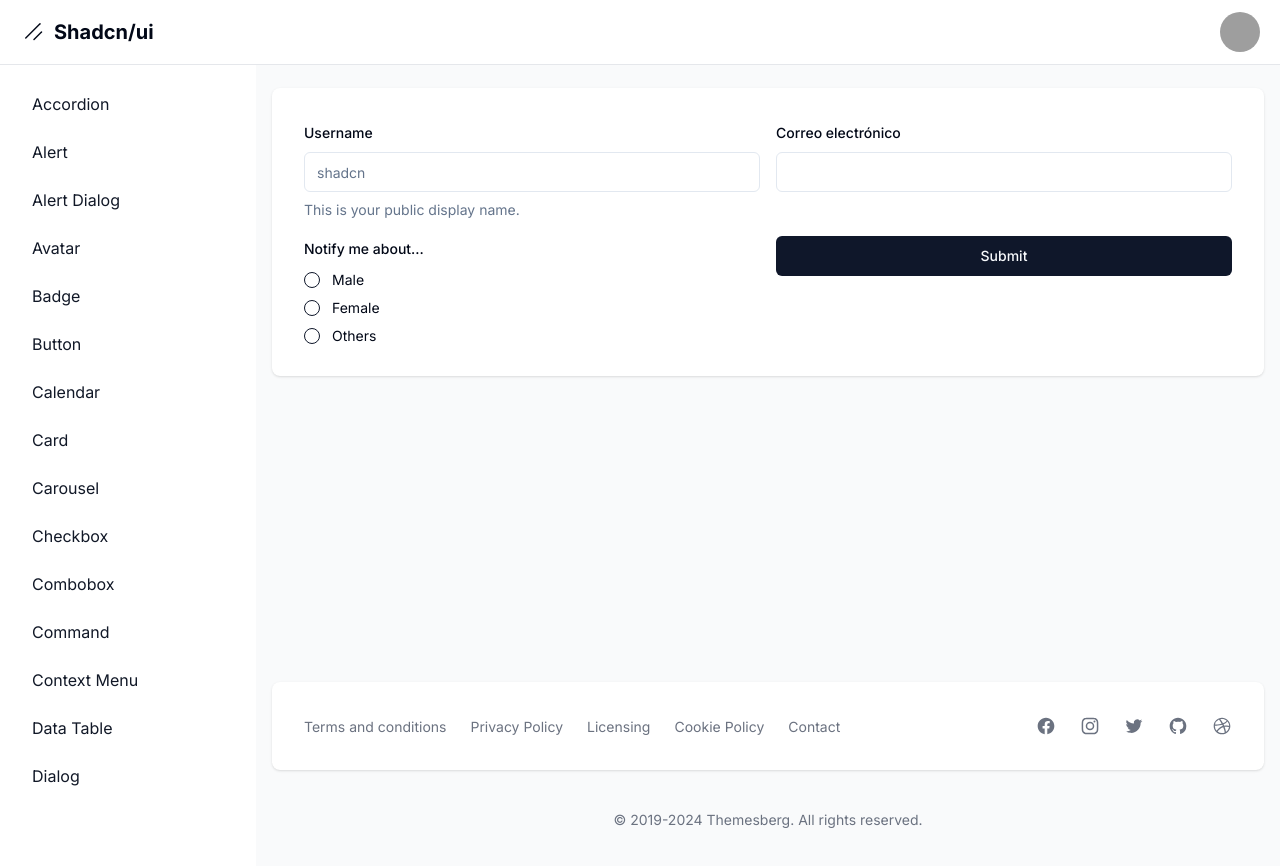
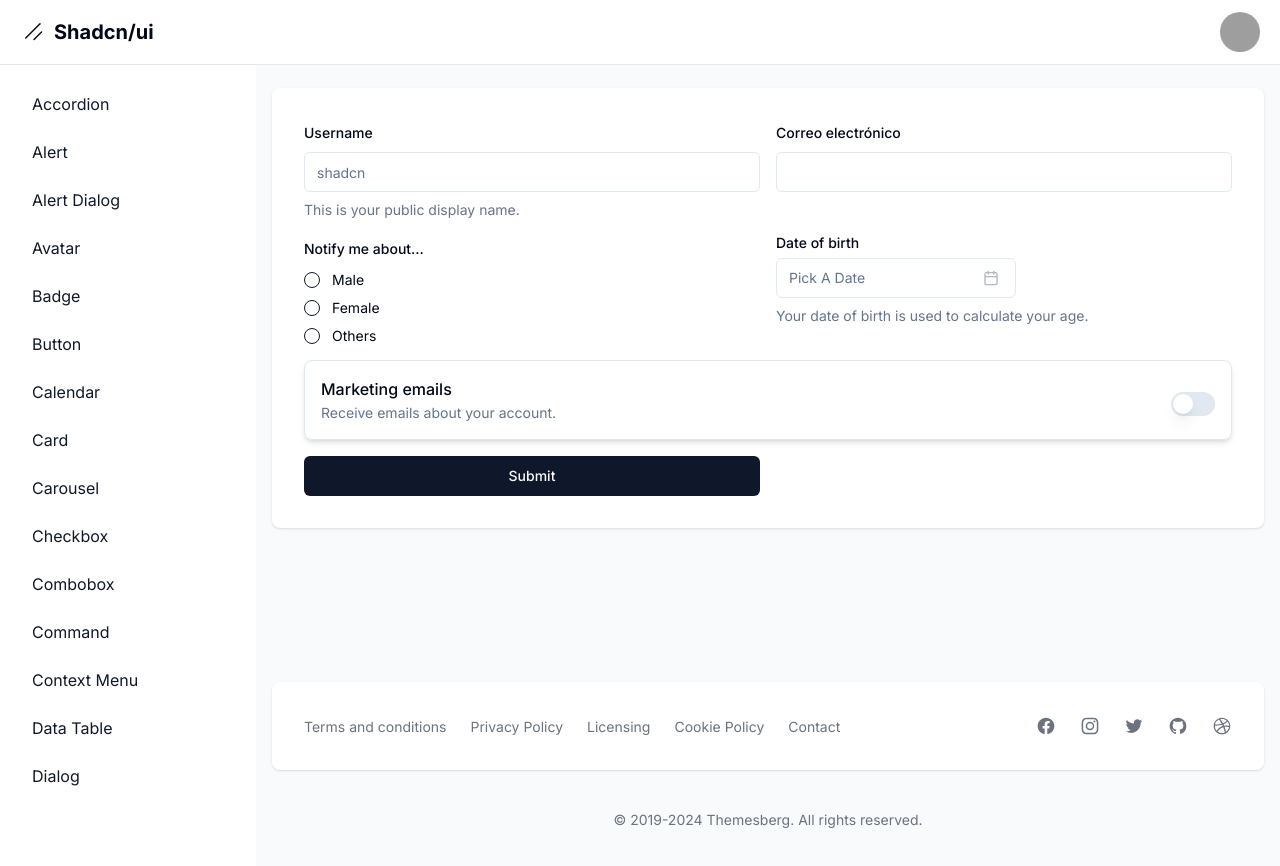
Before and after one commit to ArmandoJC/shadcn-ui_example, a Next.js app: page /dashboard/form in a window 1280 px wide. Shown: the top 866 px of the page. Built offline with nearby package versions, Linux system fonts and the light colour scheme; grey boxes are pictures that could not be loaded.

Commit message:
Data picker y switch

```diff
--- a/app/dashboard/form/page.tsx
+++ b/app/dashboard/form/page.tsx
@@ -15,12 +15,27 @@
   FormMessage,
 } from "@/components/ui/form"
 import { RadioGroup, RadioGroupItem } from "@/components/ui/radio-group"
+import { Switch } from "@/components/ui/switch"
+import { Calendar } from "@/components/ui/calendar"
 import { Input } from "@/components/ui/input"
+import { Popover, PopoverContent, PopoverTrigger } from "@/components/ui/popover"
+import { cn } from "@/lib/utils"
+import { format } from "date-fns"
+import { CalendarIcon } from "lucide-react"
 
 const formSchema = z.object({
   username: z.string().min(2).max(20),
   email: z.string().email(),
-  gender: z.enum(['male', 'female', 'others'], { message: "Seleccione" })
+  gender: z.enum(['male', 'female', 'others'], { message: "Seleccione" }),
+  dateOfBirth: z.date({
+    required_error: "A date of birth is required.",
+  }),
+  marketingEmails: z.boolean().default(false),
+}).refine((data) => {
+  return data.marketingEmails === true
+}, {
+  message: 'Debes aceptar los correos de marketing',
+  path: ['marketingEmails']
 })
 
 
@@ -34,6 +49,7 @@
       username: "",
       email: '',
       // gender: 'others'
+
     },
   })
 
@@ -48,9 +64,7 @@
   return (
     <div>
       <Form {...form}>
-        <form onSubmit={form.handleSubmit(onSubmit)} className="grid grid-cols-2 gap-4">
-
-
+        <form onSubmit={form.handleSubmit(onSubmit)} className="grid grid-cols-1 sm:grid-cols-2 gap-4">
           {/* USERNAME */}
           <FormField
             control={form.control}
@@ -126,6 +140,78 @@
             )}
           />
 
+          {/* DATE OF BIRTH */}
+          <FormField
+            control={form.control}
+            name="dateOfBirth"
+            render={({ field }) => (
+              <FormItem className="flex flex-col">
+                <FormLabel>Date of birth</FormLabel>
+                <Popover>
+                  <PopoverTrigger asChild>
+                    <FormControl>
+                      <Button
+                        variant={"outline"}
+                        className={cn(
+                          "w-[240px] pl-3 text-left font-normal",
+                          !field.value && "text-muted-foreground"
+                        )}
+                      >
+                        {field.value ? (
+                          format(field.value, "PPP")
+                        ) : (
+                          <span>Pick a date</span>
+                        )}
+                        <CalendarIcon className="ml-auto h-4 w-4 opacity-50" />
+                      </Button>
+                    </FormControl>
+                  </PopoverTrigger>
+                  <PopoverContent className="w-auto p-0" align="start">
+                    <Calendar
+                      mode="single"
+                      selected={field.value}
+                      onSelect={field.onChange}
+                      disabled={(date) =>
+                        date > new Date() || date < new Date("1900-01-01")
+                      }
+                      initialFocus
+                    />
+                  </PopoverContent>
+                </Popover>
+                <FormDescription>
+                  Your date of birth is used to calculate your age.
+                </FormDescription>
+                <FormMessage />
+              </FormItem>
+            )}
+          />
+
+          {/* MARKETING EMAILS - SWITCH */}
+          <FormField
+            control={form.control}
+            name="marketingEmails"
+            render={({ field }) => (
+              <FormItem className="flex flex-row items-center justify-between rounded-lg border p-4 shadow-md col-span-1 sm:col-span-2">
+                <div className="space-y-0.5">
+                  <FormLabel className="text-base">Marketing emails</FormLabel>
+                  <FormDescription>
+                    Receive emails about your account.
+                  </FormDescription>
+                </div>
+                <FormControl>
+                  <Switch
+                    checked={field.value}
+                    onCheckedChange={field.onChange}
+                    // disabled
+                    aria-readonly
+                  />
+                </FormControl>
+              </FormItem>
+            )}
+          />
+
+
+
           {/* SUBMIT */}
           <Button type="submit">Submit</Button>
         </form>
--- /dev/null
+++ b/components/ui/switch.tsx
@@ -0,0 +1,29 @@
+"use client"
+
+import * as React from "react"
+import * as SwitchPrimitives from "@radix-ui/react-switch"
+
+import { cn } from "@/lib/utils"
+
+const Switch = React.forwardRef<
+  React.ElementRef<typeof SwitchPrimitives.Root>,
+  React.ComponentPropsWithoutRef<typeof SwitchPrimitives.Root>
+>(({ className, ...props }, ref) => (
+  <SwitchPrimitives.Root
+    className={cn(
+      "peer inline-flex h-6 w-11 shrink-0 cursor-pointer items-center rounded-full border-2 border-transparent transition-colors focus-visible:outline-none focus-visible:ring-2 focus-visible:ring-ring focus-visible:ring-offset-2 focus-visible:ring-offset-background disabled:cursor-not-allowed disabled:opacity-50 data-[state=checked]:bg-primary data-[state=unchecked]:bg-input",
+      className
+    )}
+    {...props}
+    ref={ref}
+  >
+    <SwitchPrimitives.Thumb
+      className={cn(
+        "pointer-events-none block h-5 w-5 rounded-full bg-background shadow-lg ring-0 transition-transform data-[state=checked]:translate-x-5 data-[state=unchecked]:translate-x-0"
+      )}
+    />
+  </SwitchPrimitives.Root>
+))
+Switch.displayName = SwitchPrimitives.Root.displayName
+
+export { Switch }
--- a/package.json
+++ b/package.json
@@ -25,6 +25,7 @@
     "@radix-ui/react-select": "^2.1.1",
     "@radix-ui/react-slider": "^1.2.0",
     "@radix-ui/react-slot": "^1.1.0",
+    "@radix-ui/react-switch": "^1.1.0",
     "@radix-ui/react-tabs": "^1.1.0",
     "@radix-ui/react-toast": "^1.2.1",
     "@tanstack/react-table": "^8.20.5",
```
Also changed, not shown: 1 other file (tests, documents, lock files or other folders).
